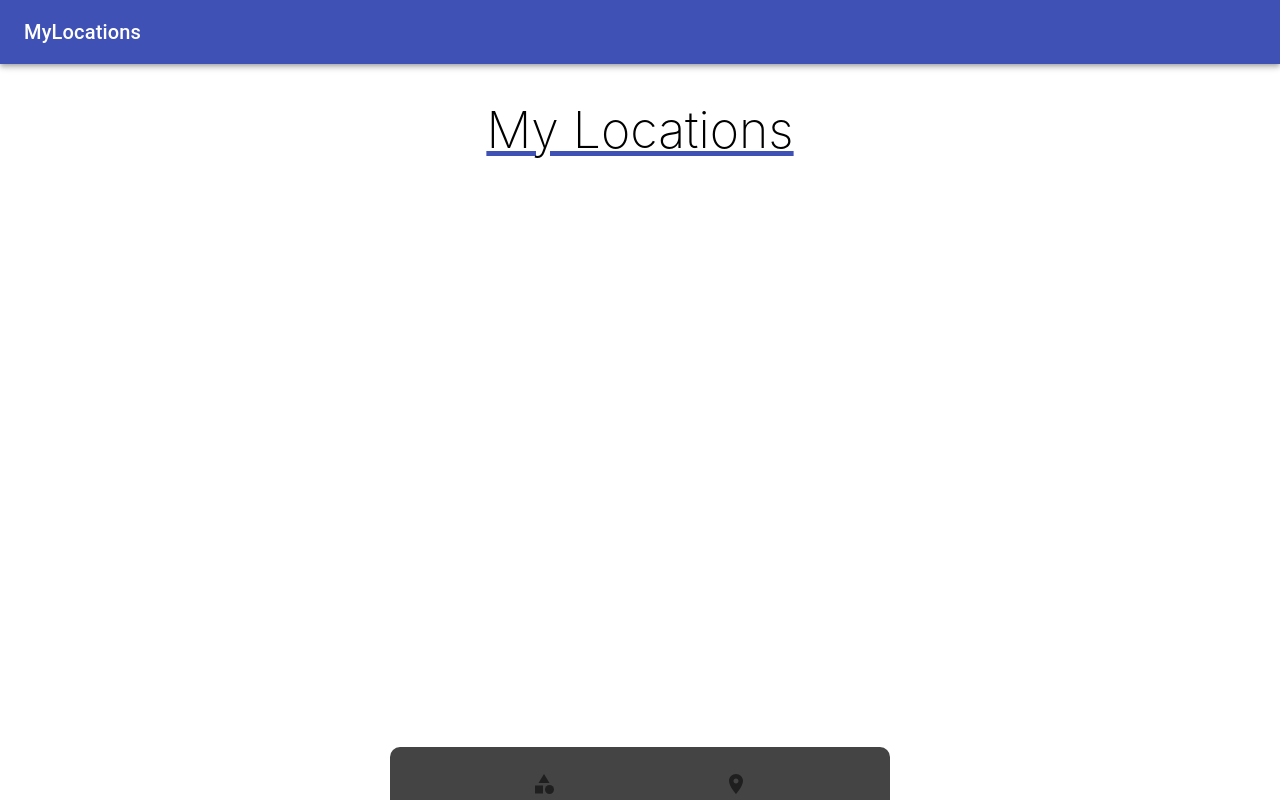
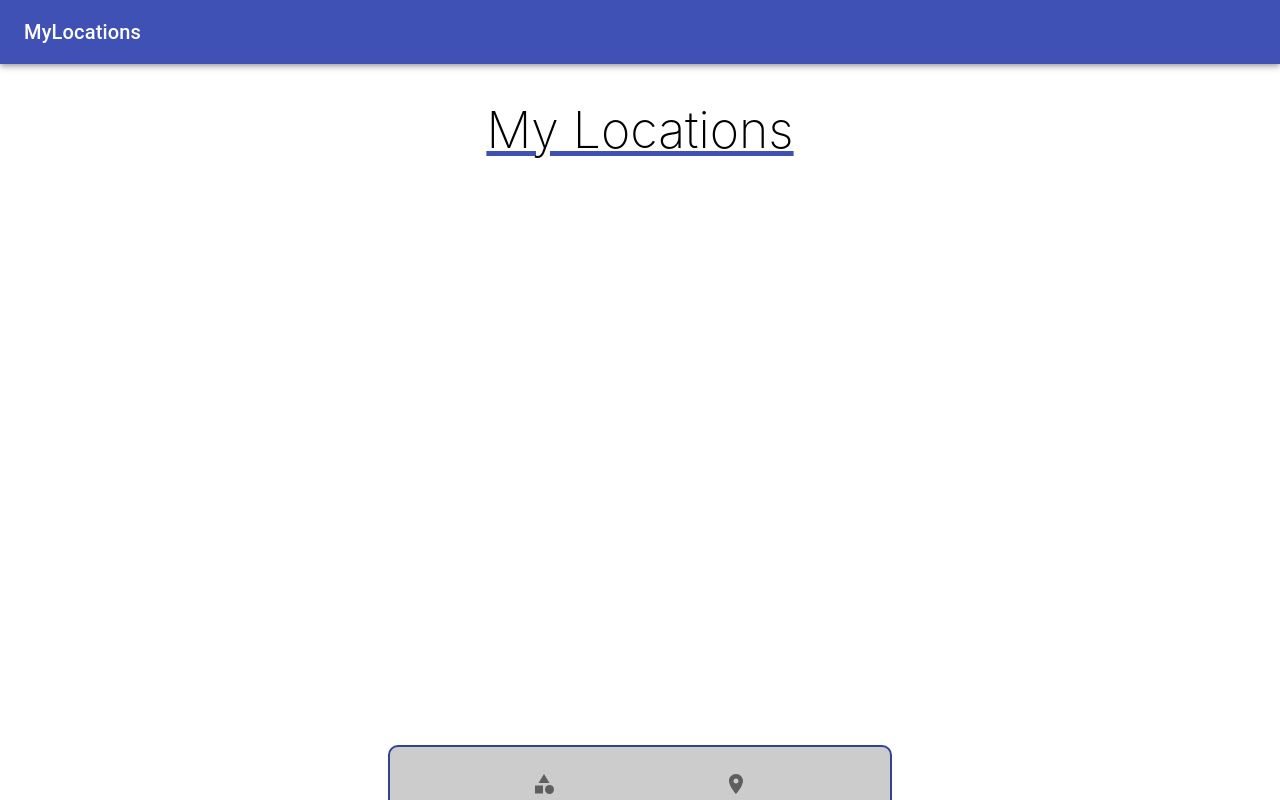
Before and after one commit to EdanDanino/MyLocations, a React (Create React App) app: page / in a window 1280 px wide. Built offline with nearby package versions, Linux system fonts and the light colour scheme.

Commit message:
changed footer color

```diff
--- a/src/app/components/Footer.tsx
+++ b/src/app/components/Footer.tsx
@@ -20,8 +20,9 @@ const BottomPosition = styled.div`
 const StyledBottomNavigation = styled(BottomNavigation)`
   width: 500px;
   background-color: ${({ theme }: { theme: ITheme }) =>
-    theme.colors.darkGrey}!important;
+    theme.colors.lightGrey}!important;
   border-radius: 10px 10px 0 0;
+  border: 2px solid ${({ theme }: { theme: ITheme }) => theme.colors.secondary};
 `;
 
 const StyledLink = styled(Link)`
@@ -33,16 +34,11 @@ const StyledLink = styled(Link)`
 
 const FooterContent = () => {
   const pathname = useLocation().pathname;
-  // const history = useHistory();
   const [value, setValue] = useState(pathname);
 
   const handleChange = (event: ChangeEvent<{}>, newValue: string) => {
     setValue(newValue);
   };
-
-  // const route = useMemo(() => {
-  //   return pathname.split("/")[1];
-  // }, [pathname]);
 
   return (
     <StyledBottomNavigation value={value} onChange={handleChange}>
```
Also changed, not shown: Todo.txt (deleted).
